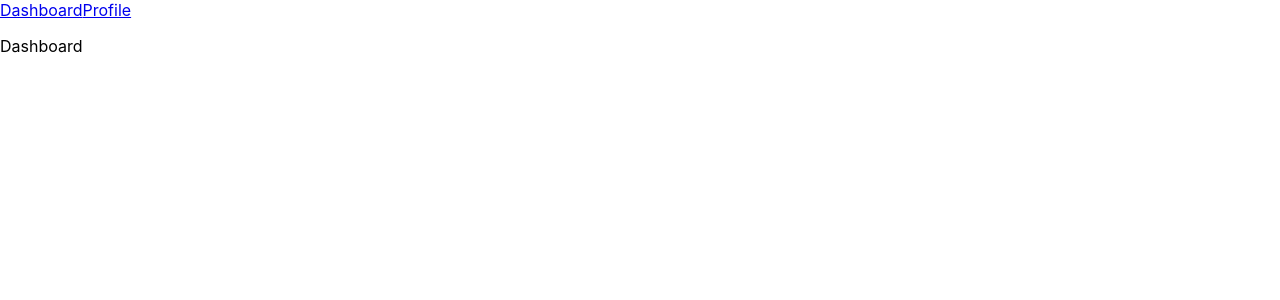
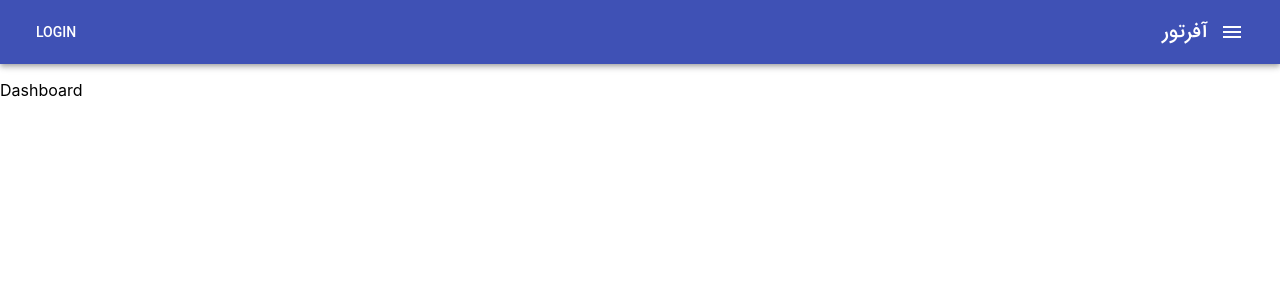
Before and after one commit to hosseinAMD/offertour-panel, a React (Create React App) app: page / in a window 1280 px wide. Shown: the top 300 px of the page. Built offline with nearby package versions, Linux system fonts and the light colour scheme.

Commit message:
Navbar created

```diff
--- a/package.json
+++ b/package.json
@@ -3,6 +3,7 @@
   "version": "0.1.0",
   "private": true,
   "dependencies": {
+    "@material-ui/core": "^3.9.2",
     "react": "^16.8.4",
     "react-dom": "^16.8.4",
     "react-router": "^4.3.1",
--- /dev/null
+++ b/src/components/NavItems.js
@@ -0,0 +1,25 @@
+import React from 'react';
+import {NavLink} from "react-router-dom";
+import List from '@material-ui/core/List';
+import Divider from '@material-ui/core/Divider';
+import ListItem from '@material-ui/core/ListItem';
+import ListItemIcon from '@material-ui/core/ListItemIcon';
+import ListItemText from '@material-ui/core/ListItemText';
+import Icon from '@material-ui/core/Icon';
+
+const NavItems = () => (
+    <div className="right-dir">
+        <List>
+            <ListItem button component={NavLink} to="/">
+                <ListItemIcon><Icon>home</Icon></ListItemIcon>
+                <ListItemText classes={{primary:'font-applied'}} primary="داشبورد"/>
+            </ListItem>
+            <ListItem button component={NavLink} to="/profile">
+                <ListItemIcon><Icon>account_circle</Icon></ListItemIcon>
+                <ListItemText classes={{primary:'font-applied'}} primary="پروفایل"/>
+            </ListItem>
+        </List>
+    </div>
+);
+
+export default NavItems;
--- a/src/components/Navbar.js
+++ b/src/components/Navbar.js
@@ -1,11 +1,55 @@
 import React from 'react';
-import {NavLink} from "react-router-dom";
+import Drawer from '@material-ui/core/Drawer';
+import Button from '@material-ui/core/Button';
+import AppBar from '@material-ui/core/AppBar';
+import Toolbar from '@material-ui/core/Toolbar';
+import Typography from '@material-ui/core/Typography';
+import IconButton from '@material-ui/core/IconButton';
+import Icon from '@material-ui/core/Icon';
+import NavItems from "./NavItems";
 
-const Navbar = () => (
-    <div>
-        <NavLink to="/">Dashboard</NavLink>
-        <NavLink to="/profile">Profile</NavLink>
-    </div>
-);
 
-export default Navbar
+class Navbar extends React.Component {
+    constructor(props) {
+        super(props);
+        this.state = {
+            right: false
+        }
+    };
+
+    toggleDrawer = (side, open) => () => {
+        this.setState({
+            [side]: open,
+        });
+    };
+
+    render() {
+        return (
+            <div className="right-dir">
+                <AppBar position="static">
+                    <Toolbar>
+                        <IconButton color="inherit" aria-label="Menu" onClick={this.toggleDrawer('right', true)} >
+                            <Icon>menu</Icon>
+                        </IconButton>
+                        <Typography variant="h6" color="inherit" className="grow font-applied">
+                            آفرتور
+                        </Typography>
+                        <Button color="inherit">Login</Button>
+                    </Toolbar>
+                </AppBar>
+                <Drawer anchor="right" open={this.state.right} onClose={this.toggleDrawer('right', false)}>
+                    <div
+                        tabIndex={0}
+                        role="button"
+                        onClick={this.toggleDrawer('right', false)}
+                        onKeyDown={this.toggleDrawer('right', false)}
+                    >
+                        <NavItems/>
+                    </div>
+                </Drawer>
+            </div>
+        );
+    }
+}
+
+export default Navbar;
--- a/src/index.css
+++ b/src/index.css
@@ -12,3 +12,15 @@ code {
   font-family: source-code-pro, Menlo, Monaco, Consolas, "Courier New",
     monospace;
 }
+
+.right-dir{
+  direction: rtl;
+}
+
+.font-applied{
+  font-family: IRANSans !important;
+}
+
+.grow{
+  flex-grow: 1;
+}
```
